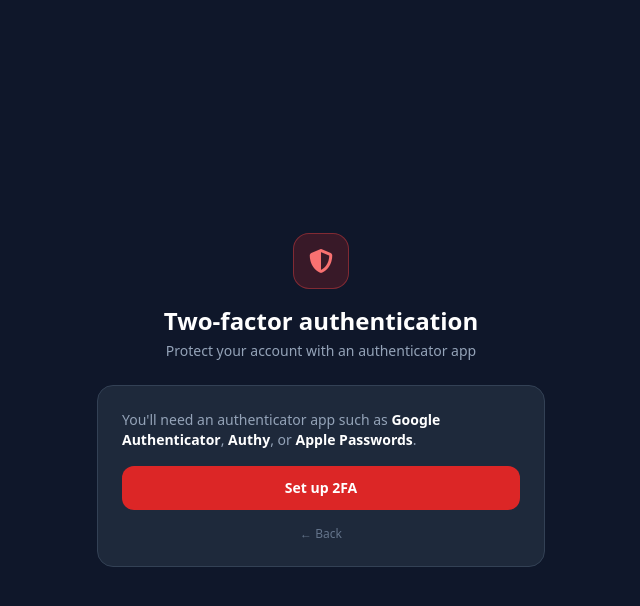
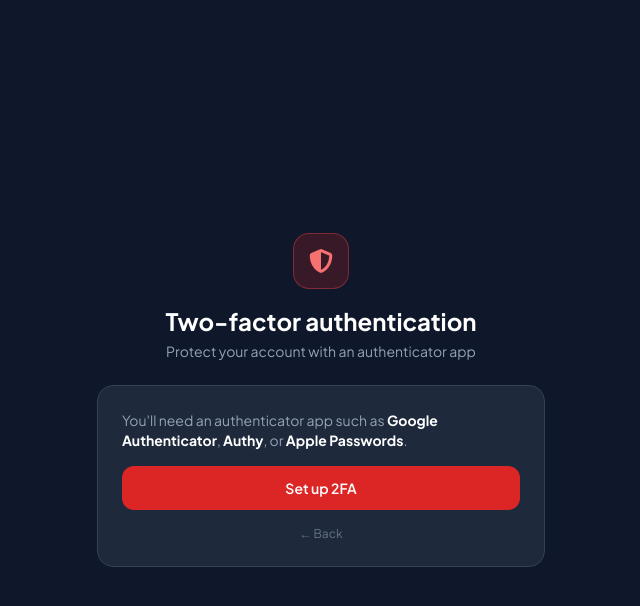
Before and after one commit to danielmolloy-brookes/test, a Python web app: template app/templates/account/2fa.html in a window 1280 px wide. Shown: the top 606 px of the page, without its empty margins (319-959 px from the left). Run offline with Jinja, Linux system fonts and the light colour scheme; the template is opened without the code that fills it, so the values that code supplies are empty; some libraries are stand-ins or nearby versions.

Commit message:
Switch font to Plus Jakarta Sans across all templates
Adds Google Fonts preconnect + stylesheet for Plus Jakarta Sans
(300–800 weights) to base.html and all standalone templates.
Extends Tailwind's font-sans to use it as the default typeface
sitewide — no class changes required.

Co-Authored-By: Claude Sonnet 4.6 <noreply@anthropic.com>

```diff
--- a/app/templates/account/2fa.html
+++ b/app/templates/account/2fa.html
@@ -4,7 +4,13 @@
   <meta charset="UTF-8"/>
   <meta name="viewport" content="width=device-width, initial-scale=1.0"/>
   <title>Two-factor authentication settings</title>
+  <link rel="preconnect" href="https://fonts.googleapis.com">
+  <link rel="preconnect" href="https://fonts.gstatic.com" crossorigin>
+  <link href="https://fonts.googleapis.com/css2?family=Plus+Jakarta+Sans:wght@300;400;500;600;700;800&display=swap" rel="stylesheet">
   <script src="https://cdn.tailwindcss.com"></script>
+  <script>
+    tailwind.config = { theme: { extend: { fontFamily: { sans: ["Plus Jakarta Sans", "ui-sans-serif", "system-ui", "sans-serif"] } } } }
+  </script>
   <link rel="stylesheet" href="/static/vendor/fontawesome/css/all.min.css" />
   <script src="/static/vendor/alpinejs.min.js" defer></script>
 </head>
--- a/app/templates/account/2fa_gate.html
+++ b/app/templates/account/2fa_gate.html
@@ -5,7 +5,13 @@
   <meta name="viewport" content="width=device-width, initial-scale=1.0"/>
   <link rel="icon" type="image/png" href="/static/Favicon.png" />
   <title>Two-factor authentication</title>
+  <link rel="preconnect" href="https://fonts.googleapis.com">
+  <link rel="preconnect" href="https://fonts.gstatic.com" crossorigin>
+  <link href="https://fonts.googleapis.com/css2?family=Plus+Jakarta+Sans:wght@300;400;500;600;700;800&display=swap" rel="stylesheet">
   <script src="https://cdn.tailwindcss.com"></script>
+  <script>
+    tailwind.config = { theme: { extend: { fontFamily: { sans: ["Plus Jakarta Sans", "ui-sans-serif", "system-ui", "sans-serif"] } } } }
+  </script>
   <link rel="stylesheet" href="/static/vendor/fontawesome/css/all.min.css" />
   <script src="/static/vendor/alpinejs.min.js" defer></script>
   <style>[x-cloak]{display:none!important}</style>
--- a/app/templates/base.html
+++ b/app/templates/base.html
@@ -5,6 +5,9 @@
   <meta name="viewport" content="width=device-width, initial-scale=1.0" />
   <link rel="icon" type="image/png" href="/static/Favicon.png" />
   <title>{% block title %}One Thousand Trades Group{% endblock %}</title>
+  <link rel="preconnect" href="https://fonts.googleapis.com">
+  <link rel="preconnect" href="https://fonts.gstatic.com" crossorigin>
+  <link href="https://fonts.googleapis.com/css2?family=Plus+Jakarta+Sans:wght@300;400;500;600;700;800&display=swap" rel="stylesheet">
   <script src="https://cdn.tailwindcss.com"></script>
   <script src="/static/vendor/alpinejs.min.js" defer></script>
   <link rel="stylesheet" href="/static/vendor/fontawesome/css/all.min.css" />
@@ -32,6 +35,9 @@
         extend: {
           colors: {
             slate: { 850: '#172033' }
+          },
+          fontFamily: {
+            sans: ['"Plus Jakarta Sans"', 'ui-sans-serif', 'system-ui', 'sans-serif'],
           }
         }
       }
--- a/app/templates/booking/confirmation.html
+++ b/app/templates/booking/confirmation.html
@@ -5,7 +5,13 @@
   <meta name="viewport" content="width=device-width, initial-scale=1.0, viewport-fit=cover"/>
   <link rel="icon" type="image/png" href="/static/Favicon.png" />
   <title>Booking confirmed — {{ event.name }}</title>
+  <link rel="preconnect" href="https://fonts.googleapis.com">
+  <link rel="preconnect" href="https://fonts.gstatic.com" crossorigin>
+  <link href="https://fonts.googleapis.com/css2?family=Plus+Jakarta+Sans:wght@300;400;500;600;700;800&display=swap" rel="stylesheet">
   <script src="https://cdn.tailwindcss.com"></script>
+  <script>
+    tailwind.config = { theme: { extend: { fontFamily: { sans: ["Plus Jakarta Sans", "ui-sans-serif", "system-ui", "sans-serif"] } } } }
+  </script>
   <link rel="stylesheet" href="/static/vendor/fontawesome/css/all.min.css" />
   <style>
     body { font-family: 'Inter', system-ui, sans-serif; }
--- a/app/templates/booking/event.html
+++ b/app/templates/booking/event.html
@@ -5,7 +5,13 @@
   <meta name="viewport" content="width=device-width, initial-scale=1.0, viewport-fit=cover"/>
   <link rel="icon" type="image/png" href="/static/Favicon.png" />
   <title>Book — {{ event.name }}</title>
+  <link rel="preconnect" href="https://fonts.googleapis.com">
+  <link rel="preconnect" href="https://fonts.gstatic.com" crossorigin>
+  <link href="https://fonts.googleapis.com/css2?family=Plus+Jakarta+Sans:wght@300;400;500;600;700;800&display=swap" rel="stylesheet">
   <script src="https://cdn.tailwindcss.com"></script>
+  <script>
+    tailwind.config = { theme: { extend: { fontFamily: { sans: ["Plus Jakarta Sans", "ui-sans-serif", "system-ui", "sans-serif"] } } } }
+  </script>
   <script src="/static/vendor/alpinejs.min.js" defer></script>
   <link rel="stylesheet" href="/static/vendor/fontawesome/css/all.min.css" />
   <style>
--- a/app/templates/booking/org_events.html
+++ b/app/templates/booking/org_events.html
@@ -5,7 +5,13 @@
   <meta name="viewport" content="width=device-width, initial-scale=1.0, viewport-fit=cover"/>
   <link rel="icon" type="image/png" href="/static/Favicon.png" />
   <title>{{ org.name }} — Events</title>
+  <link rel="preconnect" href="https://fonts.googleapis.com">
+  <link rel="preconnect" href="https://fonts.gstatic.com" crossorigin>
+  <link href="https://fonts.googleapis.com/css2?family=Plus+Jakarta+Sans:wght@300;400;500;600;700;800&display=swap" rel="stylesheet">
   <script src="https://cdn.tailwindcss.com"></script>
+  <script>
+    tailwind.config = { theme: { extend: { fontFamily: { sans: ["Plus Jakarta Sans", "ui-sans-serif", "system-ui", "sans-serif"] } } } }
+  </script>
   <link rel="stylesheet" href="/static/vendor/fontawesome/css/all.min.css" />
   <style>
     body { font-family: 'Inter', system-ui, sans-serif; }
--- a/app/templates/login_2fa.html
+++ b/app/templates/login_2fa.html
@@ -4,7 +4,13 @@
   <meta charset="UTF-8"/>
   <meta name="viewport" content="width=device-width, initial-scale=1.0"/>
   <title>Two-factor authentication</title>
+  <link rel="preconnect" href="https://fonts.googleapis.com">
+  <link rel="preconnect" href="https://fonts.gstatic.com" crossorigin>
+  <link href="https://fonts.googleapis.com/css2?family=Plus+Jakarta+Sans:wght@300;400;500;600;700;800&display=swap" rel="stylesheet">
   <script src="https://cdn.tailwindcss.com"></script>
+  <script>
+    tailwind.config = { theme: { extend: { fontFamily: { sans: ["Plus Jakarta Sans", "ui-sans-serif", "system-ui", "sans-serif"] } } } }
+  </script>
   <link rel="stylesheet" href="/static/vendor/fontawesome/css/all.min.css" />
   <script src="/static/vendor/alpinejs.min.js" defer></script>
 </head>
--- a/app/templates/profile.html
+++ b/app/templates/profile.html
@@ -5,7 +5,13 @@
   <meta name="viewport" content="width=device-width, initial-scale=1.0, viewport-fit=cover" />
   <link rel="icon" type="image/png" href="/static/Favicon.png" />
   <title>{{ attendee.full_name }} — {{ event.name }}</title>
+  <link rel="preconnect" href="https://fonts.googleapis.com">
+  <link rel="preconnect" href="https://fonts.gstatic.com" crossorigin>
+  <link href="https://fonts.googleapis.com/css2?family=Plus+Jakarta+Sans:wght@300;400;500;600;700;800&display=swap" rel="stylesheet">
   <script src="https://cdn.tailwindcss.com"></script>
+  <script>
+    tailwind.config = { theme: { extend: { fontFamily: { sans: ["Plus Jakarta Sans", "ui-sans-serif", "system-ui", "sans-serif"] } } } }
+  </script>
   <link rel="stylesheet" href="/static/vendor/fontawesome/css/all.min.css" />
   <style>
     body { font-family: 'Inter', system-ui, sans-serif; }
```
Also changed, not shown: app/templates/login.html (+14 -0 lines).
